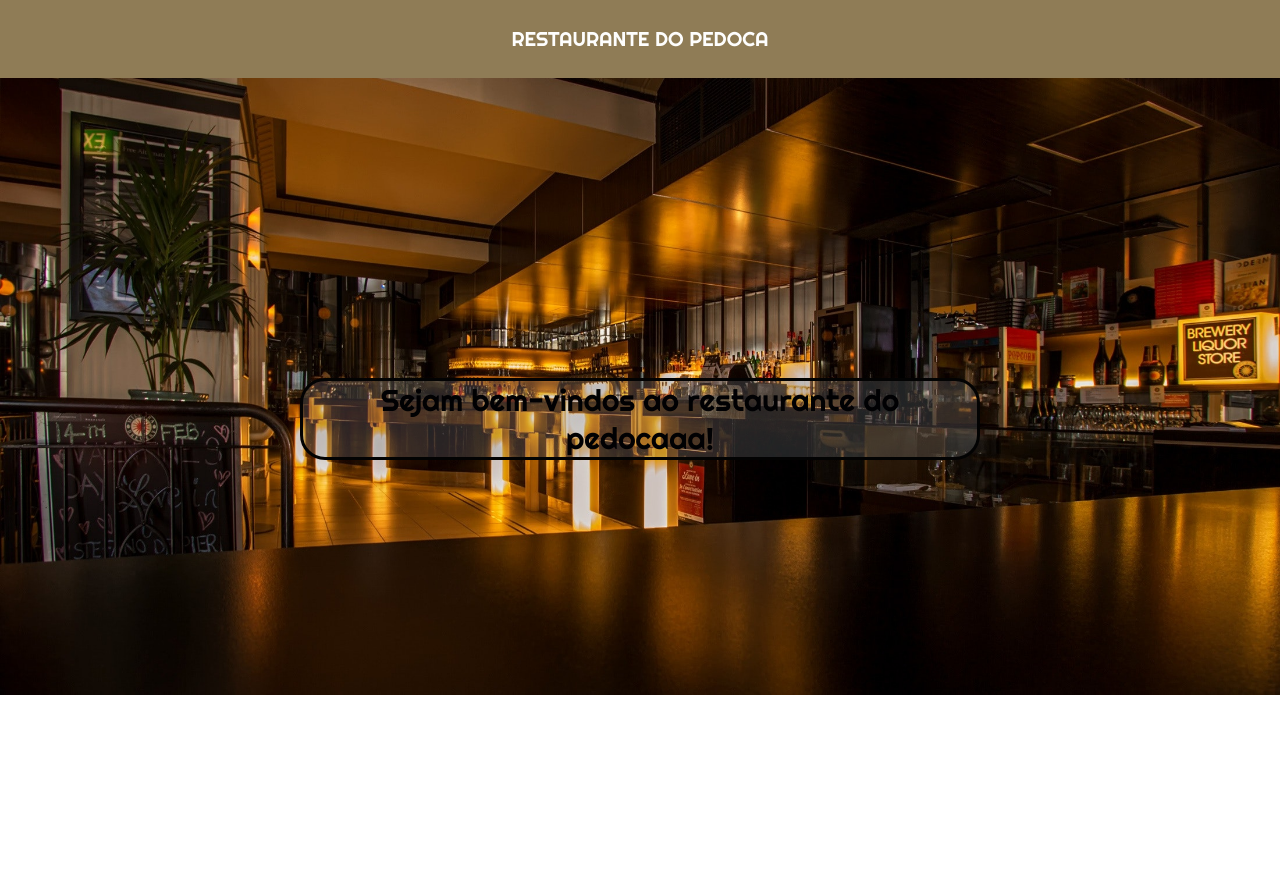
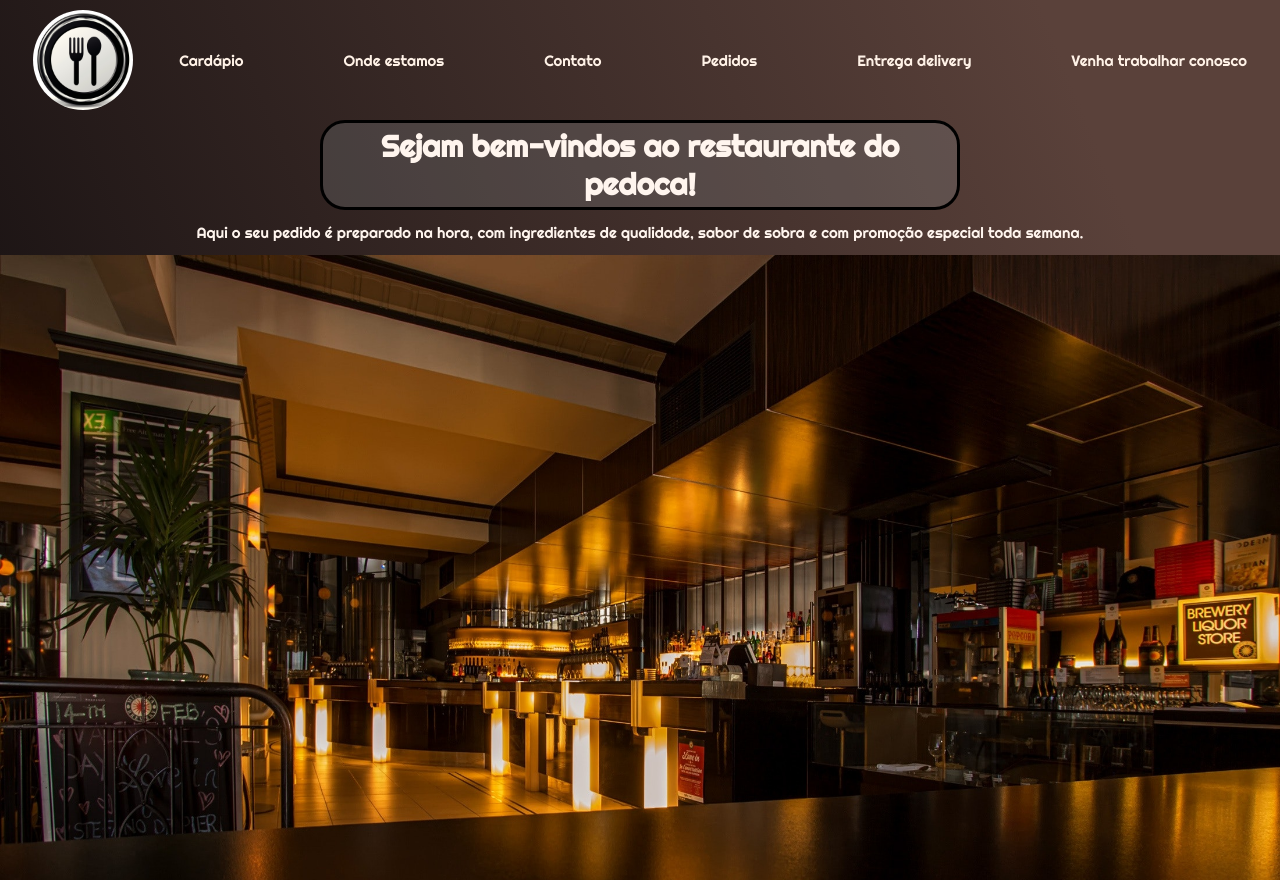
Before and after one commit to pedrosteinmuller/PortifolioRestaurante, a plain HTML site: page index.html in a window 1280 px wide. Shown: the top 880 px of the page. Before the commit the page ends 800 px from the top, so only its background shows below. Drawn offline with Linux system fonts and the light colour scheme.

Commit message:
iniciando portifolio restaurante pedoca

```diff
--- a/index.html
+++ b/index.html
@@ -1,23 +1,39 @@
 <!DOCTYPE html>
 <html lang="pt-BR">
   <head>
-    <meta charset="UTF-8">
-    <meta http-equiv="X-UA-Compatible" content="IE=edge">
-    <meta name="viewport" content="width=device-width, initial-scale=1.0">
+    <meta charset="UTF-8" />
+    <meta http-equiv="X-UA-Compatible" content="IE=edge" />
+    <meta name="viewport" content="width=device-width, initial-scale=1.0" />
     <title>Restaurante do Pedoca</title>
-    <link rel="stylesheet" href="styles.css">
+    <link rel="stylesheet" href="styles.css" />
   </head>
   <body>
-
-<header>
-    Restaurante do Pedoca
+    <header class="cabecalho">
+      <img class="logo" src="/logo.jpg" alt="logo do restaurante" />
+      <nav class="menu">
+        <a class="menu-item" href="">Cardápio</a>
+        <a class="menu-item" href="">Onde estamos</a>
+        <a class="menu-item" href="">Contato</a>
+        <a class="menu-item" href="">Pedidos</a>
+        <a class="menu-item" href="">Entrega delivery</a>
+        <a class="menu-item" href="">Venha trabalhar conosco</a>
+      </nav>
     </header>
-
-<section class="section1">
-
-    <p class="p1">Sejam bem-vindos ao restaurante do pedocaaa!</p>
-
+    <main>
+      <h1 class="h1">Sejam bem-vindos ao restaurante do pedoca!</h1>
+      <p class="p1">
+        Aqui o seu pedido é preparado na hora, com ingredientes de qualidade,
+        sabor de sobra e com promoção especial toda semana.
+      </p>
+      <section>
+        <img
+          class="imagemcentral"
+          src="/rest7.jpg"
+          alt="imagem central restaurante"
+        />
       </section>
 
+      <article></article>
+    </main>
   </body>
 </html>
--- a/styles.css
+++ b/styles.css
@@ -1,36 +1,75 @@
-@import url('https://fonts.googleapis.com/css2?family=Righteous&display=swap');
+@import url("https://fonts.googleapis.com/css2?family=Righteous&display=swap");
 
 * {
-    margin: 0;
-    padding: 0;
+  margin: 0;
+  padding: 0;
 }
 
-header {
-    padding: 20px;
-    background-color: #8f7c56;
-    line-height: 38px;
-    height: 38px;
-    text-align: center;
-    color: #FEFEFD;
-    font-size: 20px;
-    font-family: 'Righteous', cursive;
-    text-transform: uppercase;
+body {
+  font-size: 100%;
+  background: linear-gradient(68.15deg, #1d1515 16.62%, #5a413a 85.61%);
 }
 
-.section1 {
-    background-image: url('rest7.jpg');
-    background-size: cover;
-    padding: 300px 300px;
-    background-position: 271% 270%;
-    background-repeat: no-repeat;
+.cabecalho {
+  display: flex;
+  justify-content: space-around;
+  flex-direction: row;
+  align-items: center;
+  padding: 10px;
 }
 
 .p1 {
+
+    font-family: "Righteous", cursive;
+    color: rgb(255, 245, 238);
+    text-align: center;
+    font-size: 15px;
+    margin-bottom: 1%;
+
+}
+
+.h1 {
+  font-family: "Righteous", cursive;
+  color: rgb(255, 245, 238);
+  text-align: center;
+  font-size: 30px;
+  background-color: rgba(141, 153, 154, 0.23);
+  border: 3px solid rgb(0, 0, 0);
+  border-radius: 25px;
+  padding: 4px;
+  margin-left: 25%;
+  margin-right: 25%;
+  margin-bottom: 1%;
+}
+
+.logo {
+  border-radius: 50% 50%;
+  max-width: 200px;
+  max-height: 100px;
+}
+
+.menu {
+    display:flex;
+    gap: 100px;
+    justify-content: center;
+}
+
+.menu-item {
     font-family: 'Righteous', cursive;
-    color: rgb(1, 1, 3);
-    text-align: center;
-    font-size: 30px;
-    background-color:rgba(141, 153, 154, 0.23);
-    border: 3px solid rgb(3, 3, 3);
-    border-radius: 25px;
+    color: #FFF2E7;
+    font-weight: 400;
+    font-size: 15px;
 }
+
+.imagemcentral {
+    max-width: 100%;
+    max-height: 100%;
+}
+
+a:hover {
+    background-color: rgb(2, 3, 8);
+  }
+
+a:link {
+    text-decoration: none;
+}
```
Also changed, not shown: logo.jpg (added). Lines whose indentation alone changed are shown as unchanged.
